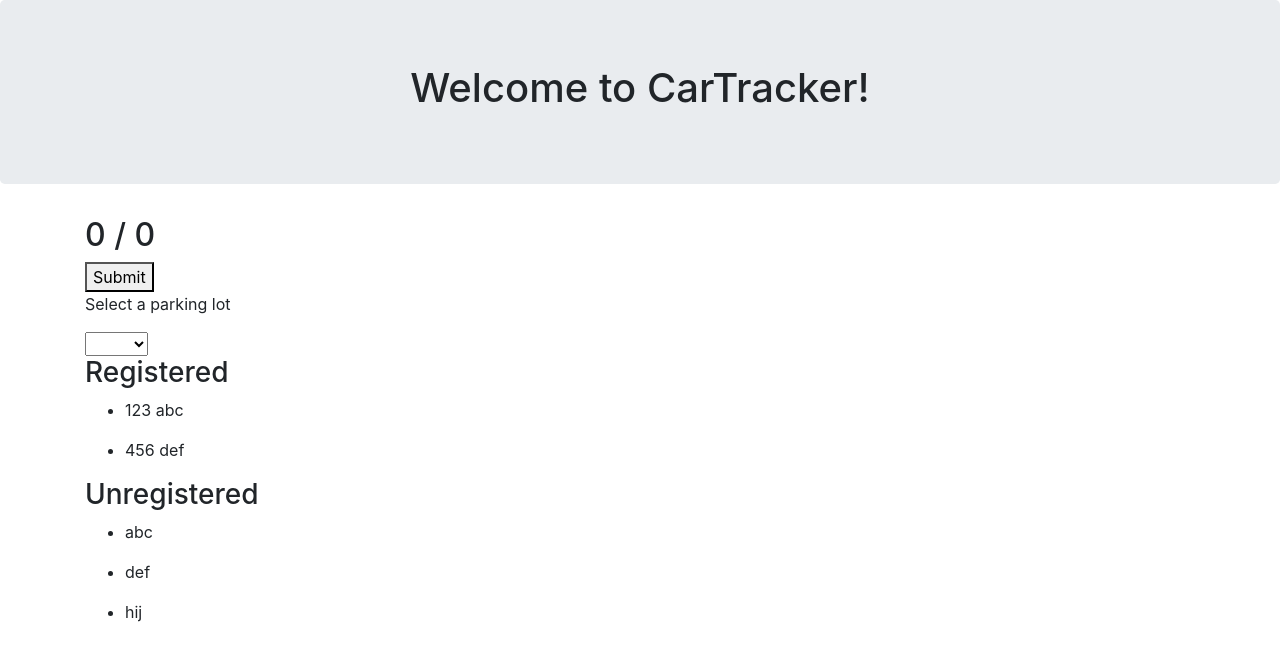
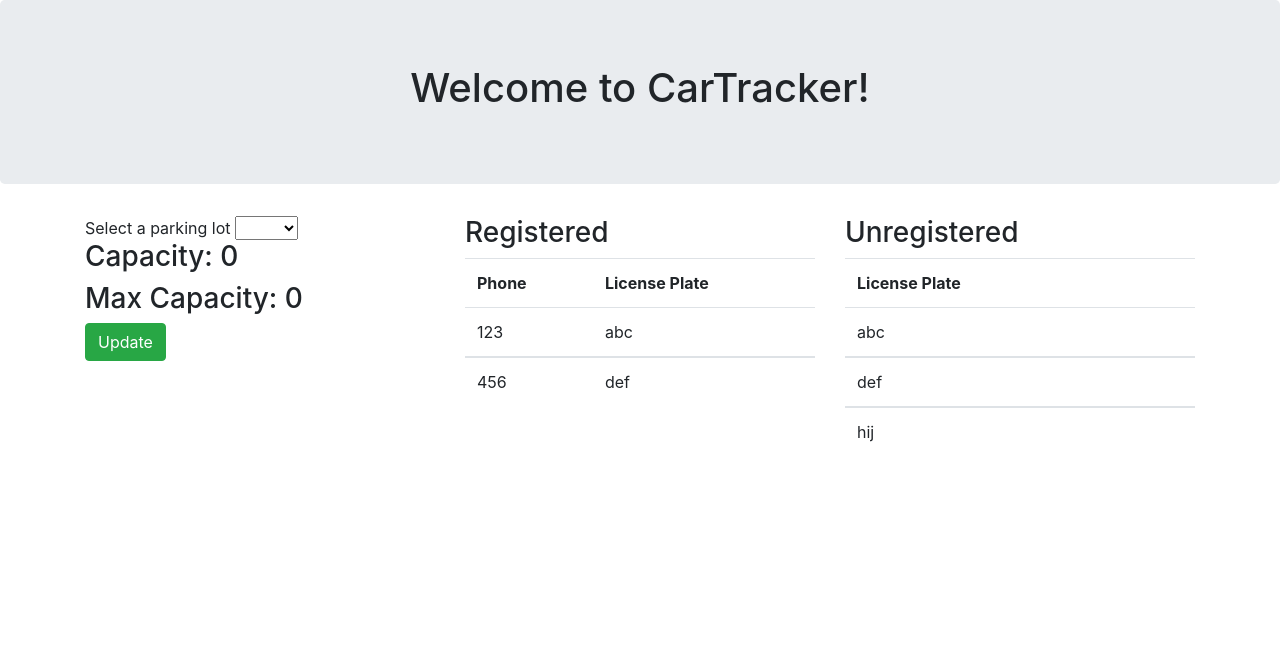
Before and after one commit to mwono/CarTracker, an Angular app: page / in a window 1280 px wide. Shown: the top 660 px of the page. Built offline with nearby package versions, Linux system fonts and the light colour scheme.

Commit message:
edited format for pages with bootstrap

```diff
--- /dev/null
+++ b/src/app/login.service.ts
@@ -0,0 +1,16 @@
+import { Injectable } from '@angular/core';
+import { HttpClient, HttpHeaders, HttpErrorResponse } from '@angular/common/http';
+import { catchError, map } from 'rxjs/operators';
+import { Observable, throwError } from 'rxjs';
+
+@Injectable({
+  providedIn: 'root'
+})
+export class LoginService {
+
+  constructor(private http:HttpClient) { }
+
+  loginUser() {
+
+  }
+}
--- a/src/app/login/login.component.html
+++ b/src/app/login/login.component.html
@@ -1,3 +1,32 @@
-<p>
-  login works!
-</p>
+<form (submit)="Login()">
+    <div class="container-fluid">
+        <div class="row">
+            <div class="col-md-12 d-flex justify-content-center">
+                <h2>Login</h2>
+            </div>
+        </div>
+        <div class="row p-3">
+            <div class="col-md-12 d-flex justify-content-center">
+                <label class="pr-3"> Phone Number </label>
+                <input type="tel" name="phone" [(ngModel)]="user.phone">
+            </div>
+        </div>
+        <div class="row p-3">
+            <div class="col-md-12 d-flex justify-content-center">
+                <label class="pr-3"> License Plate </label>
+                <input type="text" name="plate" [(ngModel)]="user.plate">
+            </div>
+        </div>
+        <div class="row p-3">
+            <div class="col-md-12 d-flex justify-content-center">
+                <label class="pr-3"> Name </label>
+                <input type="text" name="name" [(ngModel)]="user.name">
+            </div>
+        </div>
+        <div class="row p-3">
+            <div class="col-md-12 d-flex justify-content-center">
+                <button class="btn btn-dark" type="submit">Submit</button>
+            </div>
+        </div>
+    </div>
+</form>
--- a/src/app/login/login.component.ts
+++ b/src/app/login/login.component.ts
@@ -1,15 +1,26 @@
 import { Component, OnInit } from '@angular/core';
+import { LoginService } from '../login.service';
+import { User } from '../User';
 
 @Component({
-  selector: 'app-login',
-  templateUrl: './login.component.html',
-  styleUrls: ['./login.component.css']
+    selector: 'app-login',
+    templateUrl: './login.component.html',
+    styleUrls: ['./login.component.css']
 })
 export class LoginComponent implements OnInit {
+    user: User = {
+        phone: 0,
+        plate: '',
+        name: '',
+    }
 
-  constructor() { }
+    constructor(private serv: LoginService) { }
 
-  ngOnInit() {
-  }
+    Login() {
+        this.serv.loginUser
+    }
+
+    ngOnInit() {
+    }
 
 }
--- a/src/app/main-page/main-page.component.html
+++ b/src/app/main-page/main-page.component.html
@@ -1,35 +1,54 @@
 <div class="container">
-    <form (submit)=updateUsers()>
-        <h2>
-            {{ capacity }} / {{ maxCapacity}}
-        </h2>
-        <button type="submit">Submit</button>
-    </form>
-
+    <div class="row">
+        <div class="col-md-4">
             <div>
-        <p>Select a parking lot</p>
+                Select a parking lot
                 <select [(ngModel)]="CurrentLot" (change)=getCurrentLot()>
                     <option *ngFor="let lot of ParkingLots" [value]="lot">{{ lot }}</option>
                 </select>
             </div>
+            <form (submit)=updateUsers()>
+                <h3>
+                    Capacity: {{ capacity }}
+                </h3>
+                <h3>
+                    Max Capacity: {{ maxCapacity}}
+                </h3>
+                <button class="btn btn-success" type="submit">Update</button>
+            </form>
+
+        </div>
+        <div class="col-md-4">
             <div>
                 <h3>
                     Registered
                 </h3>
-        <ul *ngFor="let user of users">
-            <li>
-                {{ user?.phone }} {{ user?.plate }}
-            </li>
-        </ul>
+                <table class="table" >
+                    <tr>
+                        <th scope="col">Phone</th>
+                        <th scope="col">License Plate</th>
+                    </tr>
+                    <tbody *ngFor="let user of users">
+                        <td>{{ user?.phone }}</td>
+                        <td>{{ user?.plate }}</td>
+                    </tbody>
+                </table>
             </div>
+        </div>
+        <div class="col-md-4">
             <div>
                 <h3>
                     Unregistered
                 </h3>
-        <ul *ngFor="let unknown of unknowns">
-            <li>
-                {{ unknown }}
-            </li>
-        </ul>
+                <table class="table" >
+                        <tr>
+                            <th scope="col">License Plate</th>
+                        </tr>
+                        <tbody *ngFor="let unknown of unknowns">
+                            <td>{{ unknown }}</td>
+                        </tbody>
+                    </table>
             </div>
         </div>
+    </div>
+</div>
--- a/src/app/register/register.component.html
+++ b/src/app/register/register.component.html
@@ -1,5 +1,10 @@
 <form (submit)="Register()">
     <div class="container-fluid">
+        <div class="row">
+            <div class="col-md-12 d-flex justify-content-center">
+                <h2>Register</h2>
+            </div>
+        </div>
         <div class="row">
             <div class="col-md-12 d-flex justify-content-center p-3">
                 <label class="pr-3">Phone Number</label>
@@ -14,15 +19,14 @@
             </div>
         </div>
         <div class="row">
-                <div class="col-md-12 d-flex justify-content-center p-3">
-                    <label class="pr-3">Name</label>
-                    <input type="text" name="name" [(ngModel)]="user.name">
-                </div>
+            <div class="col-md-12 d-flex justify-content-center p-3">
+                <label class="pr-3">Name</label>
+                <input type="text" name="name" [(ngModel)]="user.name">
             </div>
+        </div>
         <div class="row">
             <div class="col-md-12 d-flex justify-content-center p-3">
-                <button type="submit">Submit</button>
-
+                <button class="btn btn-dark" type="submit">Submit</button>
             </div>
         </div>
     </div>
```
Also changed, not shown: 1 other file (tests, documents, lock files or other folders). Lines whose indentation alone changed are shown as unchanged.
